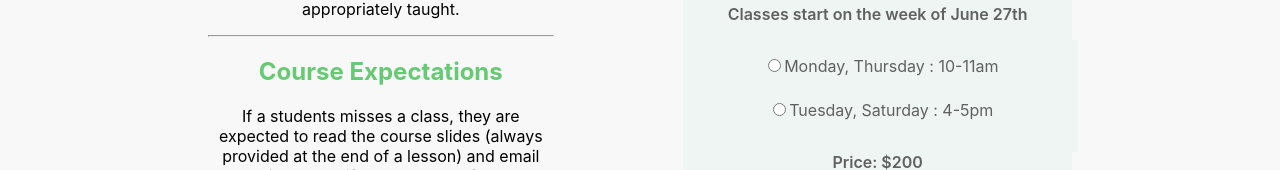
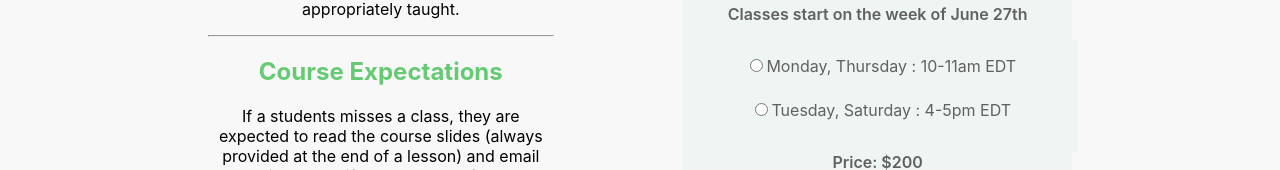
Before and after one commit to yxli001/Codeocity, a React (Create React App) app in the folder frontend/: page /course/signup/1 in a window 1280 px wide. Shown: the part 597-767 px from the top of the page. Built offline with nearby package versions, Linux system fonts and the light colour scheme.

Commit message:
specify timezone

```diff
--- a/frontend/src/data/CourseInfo.js
+++ b/frontend/src/data/CourseInfo.js
@@ -23,7 +23,7 @@ const CourseInfo = [
         ],
         image: scratch,
         video: "https://www.youtube.com/embed/ulAiiCDtp5U",
-        times: ["Monday, Thursday : 10-11am", "Tuesday, Saturday : 4-5pm"],
+        times: ["Monday, Thursday : 10-11am EDT", "Tuesday, Saturday : 4-5pm EDT"],
         teachers: checker("Scratch"),
         madeFor: "elementary schoolers",
     },
@@ -51,7 +51,7 @@ const CourseInfo = [
         ],
         image: webdev,
         video: "https://www.youtube.com/watch?v=yOiZifoQ9_U",
-        times: ["Monday, Thursday : 3-4pm", "Tuesday, Friday : 10-11AM"],
+        times: ["Monday, Thursday : 3-4pm EDT", "Tuesday, Friday : 10-11AM EDT"],
         teachers: checker("Web Dev 1"),
         madeFor: "middle schoolers",
     },
@@ -77,7 +77,7 @@ const CourseInfo = [
             "What objects are and how to use them",
         ],
         image: javascript,
-        times: ["Monday, Thursday : 7-8pm"],
+        times: ["Monday, Thursday : 7-8pm EDT"],
         video: "https://www.youtube.com/embed/e0-IRuJzqi0",
         teachers: checker("Web Dev 2"),
         madeFor: "middle schoolers",
@@ -96,7 +96,7 @@ const CourseInfo = [
             "How to use event listeners",
         ],
         image: dom,
-        times: ["Monday, Thursday : 7-8pm"],
+        times: ["Monday, Thursday : 7-8pm EDT"],
         video: "https://www.youtube.com/embed/n7zQiipRY70",
         teachers: checker("DOM Manipulation"),
         madeFor: "middle schoolers",
```
